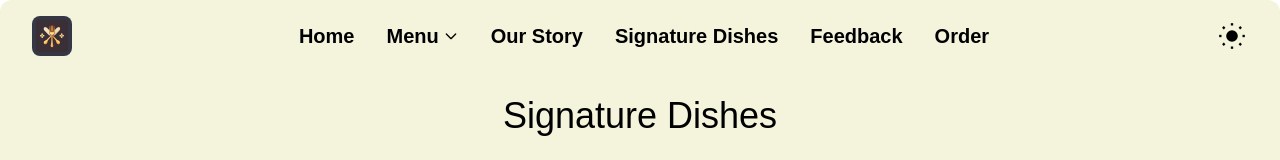
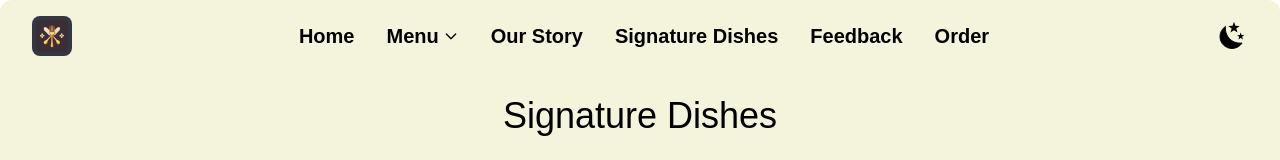
Before and after one commit to Vince-Munene/The-Gilded-Fork-Web-App, a React (Vite) app: page / in a window 1280 px wide. Shown: the top 160 px of the page. Built offline with nearby package versions, Linux system fonts and the light colour scheme; a web font is replaced by a local one.

Commit message:
changed the sun icon to a moon icon for light mode

```diff
--- a/src/Components/FullMenu.jsx
+++ b/src/Components/FullMenu.jsx
@@ -5,7 +5,6 @@ const FullMenu = ({ setPage, activeCategory = 'starters' }) => {
 
   useEffect(() => {
     setCurrentCategory(activeCategory);
-    // Scroll to the active category section
     const element = document.getElementById(activeCategory);
     if (element) {
       element.scrollIntoView({ behavior: 'smooth' });
--- a/src/Components/Header.jsx
+++ b/src/Components/Header.jsx
@@ -5,7 +5,6 @@ function MenuDropdown({ setPage }) {
   const [open, setOpen] = useState(false);
   const ref = useRef();
 
-  // Close dropdown when clicking outside
   useEffect(() => {
     function handleClickOutside(event) {
       if (ref.current && !ref.current.contains(event.target)) {
@@ -47,11 +46,11 @@ function Header({ setPage }) {
   return (
     <nav className="bg-paleyellow py-4 px-8 rounded-t-xl">
       <div className="max-w-7xl mx-auto flex items-center justify-between">
-        {/* Logo */}
+
         <div className="flex items-center">
           <img src={Logo} alt="Logo" className="w-10 h-10 rounded-lg bg-[#353744] p-1" />
         </div>
-        {/* Navigation Links */}
+
         <div className="flex-1 flex justify-center">
           <div className="flex space-x-8 font-jaro text-[15px] text-black items-center">
             <button onClick={() => setPage('home')} className="font-bold text-xl bg-transparent border-none outline-none cursor-pointer">Home</button>
@@ -62,22 +61,33 @@ function Header({ setPage }) {
             <button onClick={() => setPage('order')} className="font-bold text-xl bg-transparent border-none outline-none cursor-pointer">Order</button>
           </div>
         </div>
-        {/* Sun Icon */}
+
         <div className="flex items-center">
           <span className="inline-flex items-center justify-center w-8 h-8 rounded-full bg-transparent">
-            <svg xmlns="http://www.w3.org/2000/svg" fill="black" viewBox="0 0 24 24" width="28" height="28">
-              <circle cx="12" cy="12" r="5" />
-              <g stroke="black" strokeWidth="2">
-                <line x1="12" y1="1" x2="12" y2="3" />
-                <line x1="12" y1="21" x2="12" y2="23" />
-                <line x1="4.22" y1="4.22" x2="5.64" y2="5.64" />
-                <line x1="18.36" y1="18.36" x2="19.78" y2="19.78" />
-                <line x1="1" y1="12" x2="3" y2="12" />
-                <line x1="21" y1="12" x2="23" y2="12" />
-                <line x1="4.22" y1="19.78" x2="5.64" y2="18.36" />
-                <line x1="18.36" y1="5.64" x2="19.78" y2="4.22" />
-              </g>
-            </svg>
+           <svg
+            width="35"
+            height="35"
+            viewBox="0 0 70 70"
+            fill="none"
+            xmlns="http://www.w3.org/2000/svg"
+          >
+            <path
+              d="M44.3915 17.5875L51.7707 11.9292L42.4665 11.6667L39.3748 2.91667L36.2832 11.6667L26.979 11.9292L34.3582 17.5875L31.704 26.5125L39.3748 21.2333L47.0457 26.5125L44.3915 17.5875Z"
+              fill="black"
+            />
+            <path
+              d="M57.1958 35.7292L61.9792 32.0833L55.9708 31.9375L53.9583 26.25L51.9458 31.9375L45.9375 32.0833L50.7208 35.7292L49 41.5042L53.9583 38.0917L58.9167 41.5042L57.1958 35.7292Z"
+              fill="black"
+            />
+            <path
+              d="M20.4167 17.5C20.4167 35.2333 34.7667 49.5833 52.5 49.5833C54.0458 49.5833 55.5625 49.4667 57.05 49.2625C52.3542 56.4667 44.2458 61.25 35 61.25C20.5042 61.25 8.75 49.4958 8.75 35C8.75 25.7542 13.5333 17.6458 20.7375 12.95C20.5333 14.4375 20.4167 15.9542 20.4167 17.5Z"
+              fill="black"
+              stroke="black"
+              stroke-width="2"
+              stroke-linecap="round"
+              stroke-linejoin="round"
+            />
+          </svg>
           </span>
         </div>
       </div>
```
